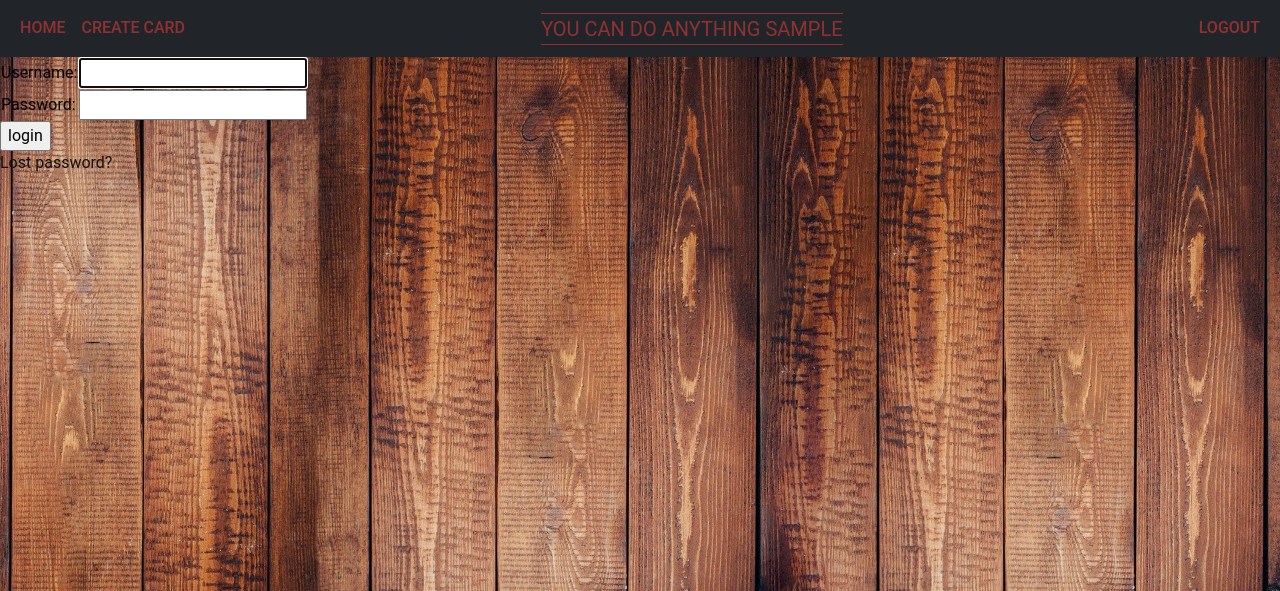
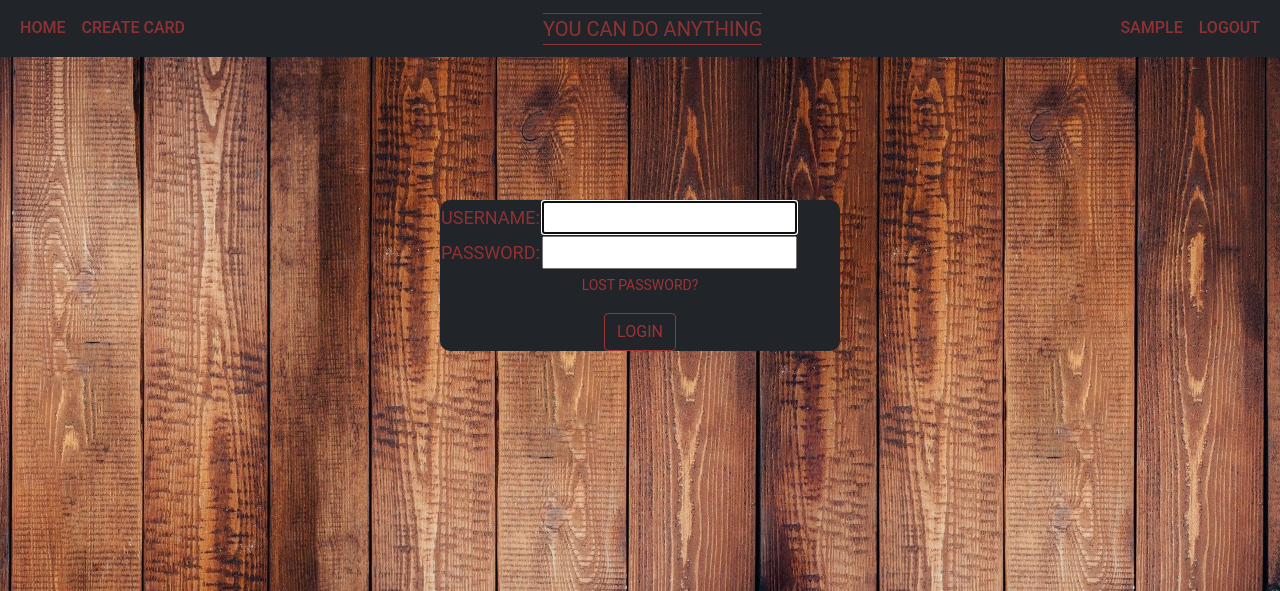
Before and after one commit to Omportal/ToDoKanban, a Django app: page /accounts/login/ in a window 1280 px wide. Shown: the top 591 px of the page. Run offline with Django 4.2, Linux system fonts and the light colour scheme; the visitor is signed in with stand-in values (Sample User, id 1); some libraries are stand-ins or nearby versions.

Commit message:
add registration and authorization

```diff
--- a/ToDoCan/urls.py
+++ b/ToDoCan/urls.py
@@ -24,4 +24,5 @@ urlpatterns = [
 # Add Django site authentication urls
 urlpatterns += [
     path('accounts/', include('django.contrib.auth.urls')),
+
 ]
--- a/mainapp/static/css/style.css
+++ b/mainapp/static/css/style.css
@@ -202,3 +202,30 @@ ul li {
 
 
 /*Cards*/
+
+ #registration {
+    text-align: center;
+    font-size:18px;
+    color:rgba(171, 53, 53, .8);
+    background: rgba(33,37,41);
+    width:400px;
+    height:auto;
+    position:absolute;
+    top:50%;
+    left:50%;
+    margin:-200px 0 0 -200px;
+    border-radius: 10px;
+    text-transform: uppercase;
+
+}
+
+.btn-outline-danger{
+    color:rgba(171, 53, 53, .9);
+    border-color: rgba(171, 53, 53, .9);
+
+}
+
+.card-top1 p a {
+    font-size: 14px;
+    color:rgba(171, 53, 53, .9);
+}
--- a/mainapp/templates/mainapp/index.html
+++ b/mainapp/templates/mainapp/index.html
@@ -99,7 +99,6 @@
         </div>
     </section>
     {% else %}
-    <h1>Создайте первую заметку</h1>
     {% endif %}
     {% else %}
 
--- a/mainapp/templates/mainapp/navbar.html
+++ b/mainapp/templates/mainapp/navbar.html
@@ -15,22 +15,23 @@
                     </ul>
                       <ul class="navbar-nav ms-auto mb-2 mb-lg-0 top-menu">
                               <li class="nav-slogan">
-                                  <div class="slogan-text">You Can Do Anything {{ user.get_username }}</div>
+                                  <div class="slogan-text">You Can Do Anything</div>
                               </li>
                       </ul>
 
               <ul class="navbar-nav ms-auto mb-2 mb-lg-0 top-menu">
                   {% if user.is_authenticated %}
-<!--                  <li class="nav-slogan">{{ user.get_username }}</li>-->
-                      <li class="nav-item">
-                          <a class="nav-link active" aria-current="page" href="{% url 'logout'%}?next={{request.path}}">Logout</a>
+                  <li class="nav-link active">{{ user.get_username }}</li>
+                  <li class="nav-item">
+
+                          <a class="nav-link active" aria-current="page" href="{% url 'logout'%}?next={% url 'login' %}">Logout</a>
                       </li>
                   {% else %}
                       <li class="nav-item">
                               <a class="nav-link active" aria-current="page" href="{% url 'login'%}?next={{request.path}}">Log in</a>
                           </li>
                       <li class="nav-item">
-                          <a class="nav-link active" aria-current="page" href="#">Registration</a>
+                          <a class="nav-link active" aria-current="page" href="{% url 'mainapp:register'%}">Registration</a>
 
                       </li>
                   {% endif %}
--- a/mainapp/urls.py
+++ b/mainapp/urls.py
@@ -1,11 +1,13 @@
 from django.urls import path
 from . import views
+from mainapp.views import RegisterView,TaskView
 
 app_name = 'mainapp'
 
 urlpatterns = [
-    path('', views.TaskView.as_view(), name='main'),
+    path('', TaskView.as_view(), name='main'),
     path('create/', views.create, name='create'),
     path('<int:task_id>/', views.card, name='card'),
-    path('<int:task_id>/edit', views.edit, name='edit')
+    path('<int:task_id>/edit', views.edit, name='edit'),
+    path('register/', RegisterView.as_view(), name="register")
 ]
--- a/templates/registration/login.html
+++ b/templates/registration/login.html
@@ -2,6 +2,11 @@
 
 {% block content %}
 
+
+
+<form method="post" action="{% url 'login' %}">
+{% csrf_token %}
+   <div class="task-card1" id="registration">
                    {% if form.errors %}
                 <p>Your username and password didn't match. Please try again.</p>
               {% endif %}
@@ -15,8 +20,9 @@
                 {% endif %}
               {% endif %}
 
-<form method="post" action="{% url 'login' %}">
-{% csrf_token %}
+            <div class="card-top1"  >
+
+              <div class="card-body1" >
                   <table>
 
                   <tr>
@@ -30,11 +36,12 @@
                   </tr>
                   </table>
 
-<input type="submit" value="login" />
-
+                    <p><a href="{% url 'password_reset' %}">Lost password?</a></p>
+                  <input type="submit" class="btn btn-outline-danger" value="LOGIN" />
+              </div>
+                </div>
+     </div>
 </form>
 
-{# Assumes you setup the password_reset view in your URLconf #}
-<p><a href="{% url 'password_reset' %}">Lost password?</a></p>
 
 {% endblock %}
```
Also changed, not shown: mainapp/views.py (+18 -1 lines), templates/registration/registration.html (+16 -30 lines). Lines whose indentation alone changed are shown as unchanged.
